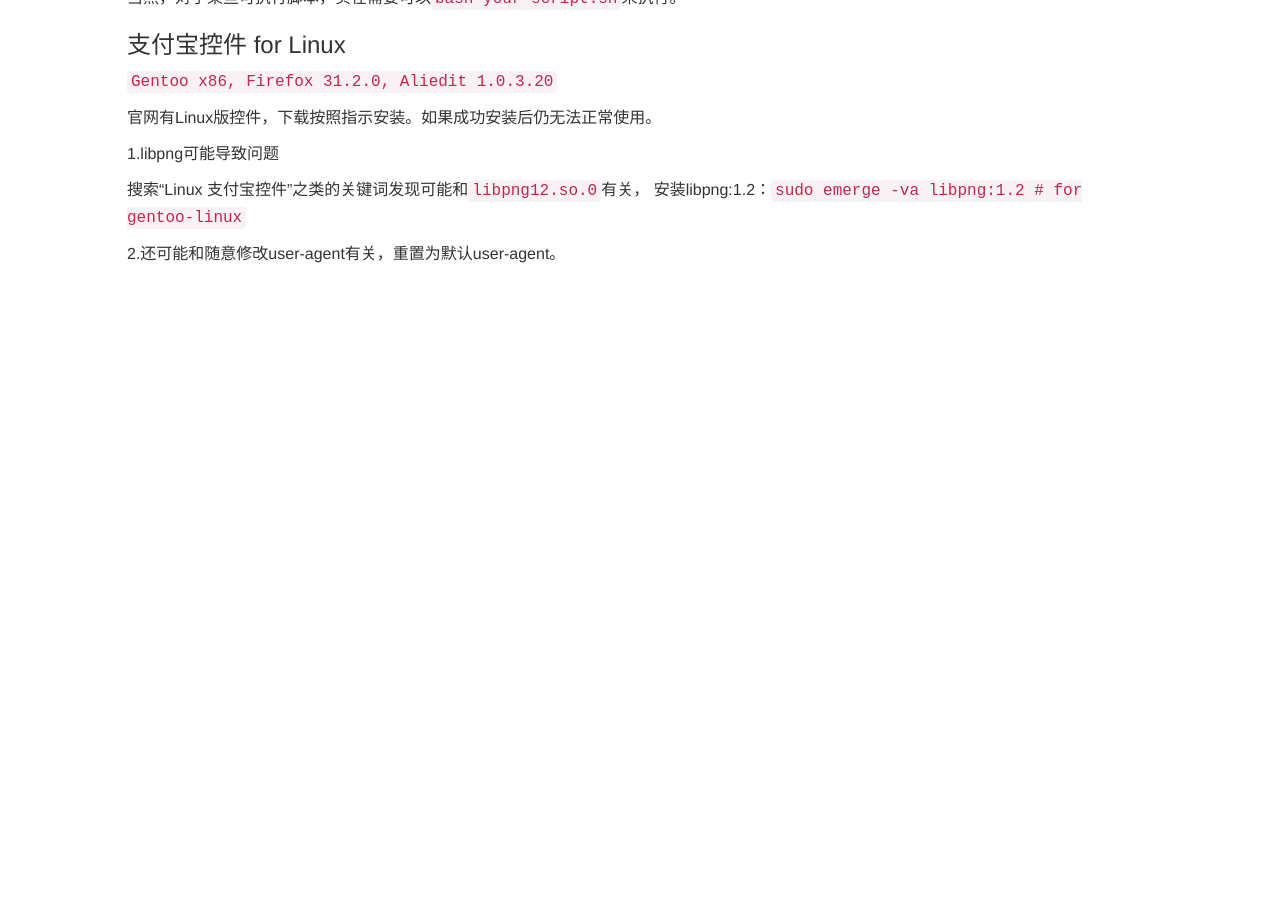
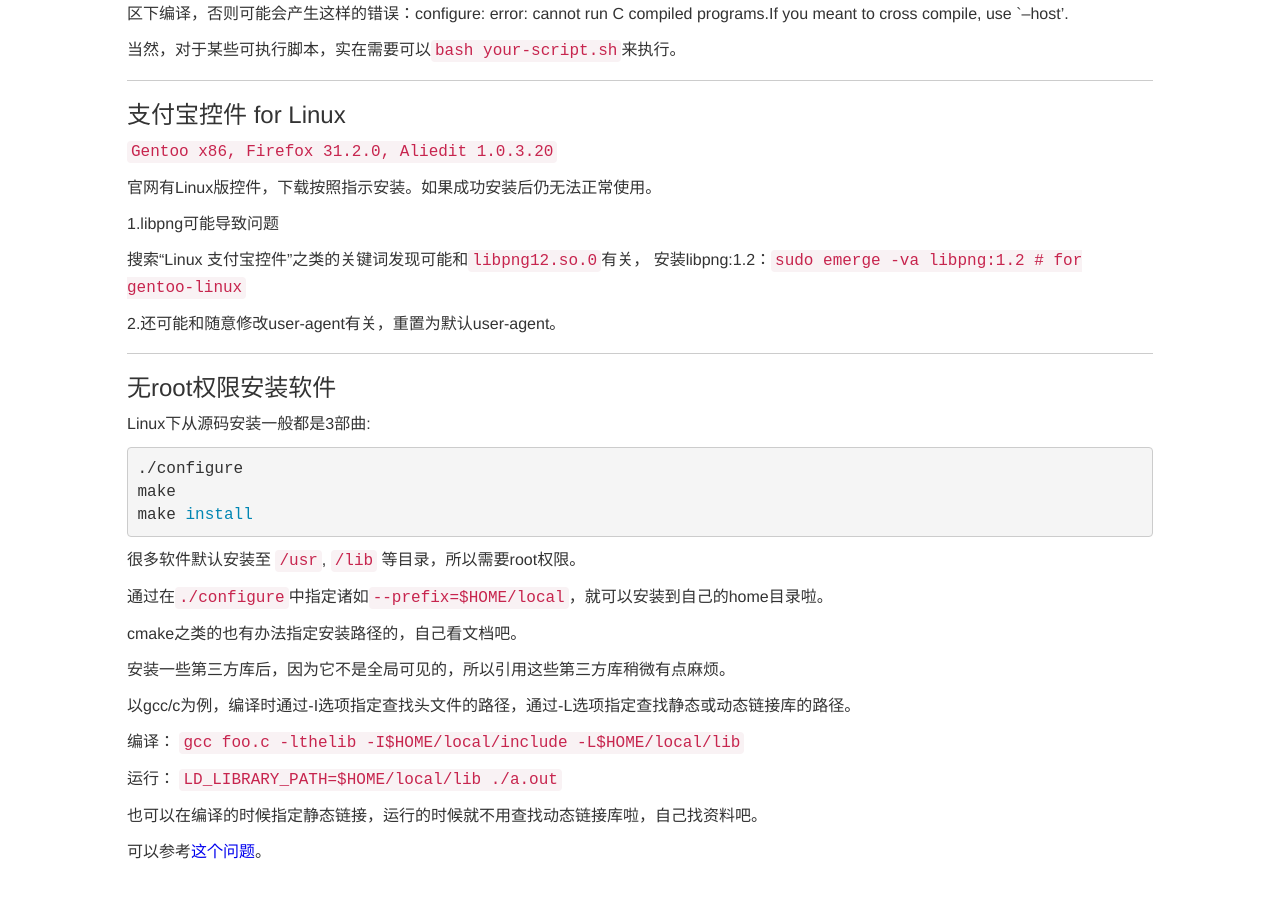
Before and after one commit to taocp/taocp.github.com, a Jekyll site: the page built from _posts/2014-1-17-Linux日常使用中的一些问题.md, in a window 1280 px wide and 900 px high, scrolled down 873 px. Built offline with Jekyll 4.4.1, drawn with Linux system fonts in a browser that asks for light colours; nearby versions of some CDN libraries; library files that are not in the unit come from our copies; Markdown is read by kramdown in place of the engine named in the settings; comment, search, counter and statistics services are not loaded; before the commit the page ends 1180 px from its top, so only the background shows below that.

```diff
--- a/_posts/2014-1-17-Linux日常使用中的一些问题.md
+++ b/_posts/2014-1-17-Linux日常使用中的一些问题.md
@@ -10,6 +10,7 @@ categories:
 ---
 记录一些个人作为新手, 走过的弯路, 以期后来者少折腾.
 
+---
 ### 如何安装软件
 
 **首选从"源"里面安装**
@@ -20,8 +21,8 @@ categories:
 
 完全没必要下载源码然后`./configure`, `make`, `make install`. 人工解决全部依赖关系可不是一件有趣的事情.
 
-
-### `sudo` 和 `su`?
+---
+### sudo 和 su?
 
 `sudo`作用于单条命令, 需要输入**当前用户的密码**, 以root权限执行.
 
@@ -31,7 +32,7 @@ categories:
 
 ubuntu默认没有开启root用户.`sudo passwd root`给root设置密码, 再`su`登录root即可; 或者`sudo su`登录root.
 
-
+---
 ### linux下程序可执行属性丢失
 
 由于windows和linux下主流的文件系统的差异，windows下的文件系统并不记录文件的可执行权限。
@@ -40,6 +41,7 @@ ubuntu默认没有开启root用户.`sudo passwd root`给root设置密码, 再`su
 
 当然，对于某些可执行脚本，实在需要可以`bash your-script.sh`来执行。
 
+---
 ### 支付宝控件 for Linux
 
 `Gentoo x86, Firefox 31.2.0, Aliedit 1.0.3.20`
@@ -52,3 +54,34 @@ ubuntu默认没有开启root用户.`sudo passwd root`给root设置密码, 再`su
 安装libpng:1.2：`sudo emerge -va libpng:1.2 # for gentoo-linux`
 
 2.还可能和随意修改user-agent有关，重置为默认user-agent。
+
+---
+### 无root权限安装软件
+
+Linux下从源码安装一般都是3部曲:
+
+{% highlight bash %}
+./configure
+make
+make install
+{% endhighlight %}
+
+很多软件默认安装至 `/usr`, `/lib` 等目录，所以需要root权限。
+
+通过在`./configure`中指定诸如`--prefix=$HOME/local`，就可以安装到自己的home目录啦。
+
+cmake之类的也有办法指定安装路径的，自己看文档吧。
+
+安装一些第三方库后，因为它不是全局可见的，所以引用这些第三方库稍微有点麻烦。
+
+以gcc/c为例，编译时通过-I选项指定查找头文件的路径，通过-L选项指定查找静态或动态链接库的路径。
+
+编译：
+`gcc foo.c -lthelib -I$HOME/local/include -L$HOME/local/lib`
+
+运行：
+`LD_LIBRARY_PATH=$HOME/local/lib ./a.out`
+
+也可以在编译的时候指定静态链接，运行的时候就不用查找动态链接库啦，自己找资料吧。
+
+可以参考[这个问题](https://stackoverflow.com/questions/8835108/specify-non-default-shared-library-path-in-gcc-linux)。
```
Also changed, not shown: _posts/1970-1-1-day.md (+9 -7 lines), _posts/2015-1-25-gflags之hello_world.md (added, +99 -0 lines).
